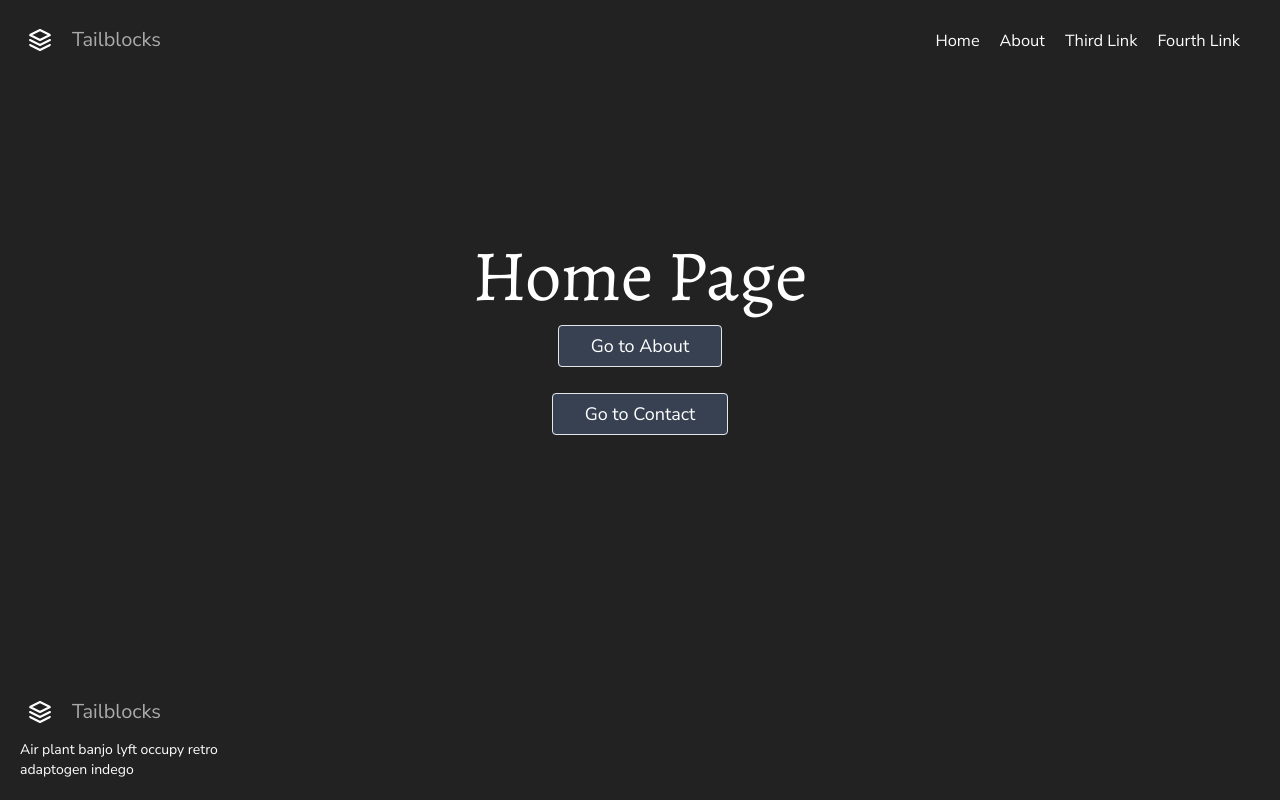
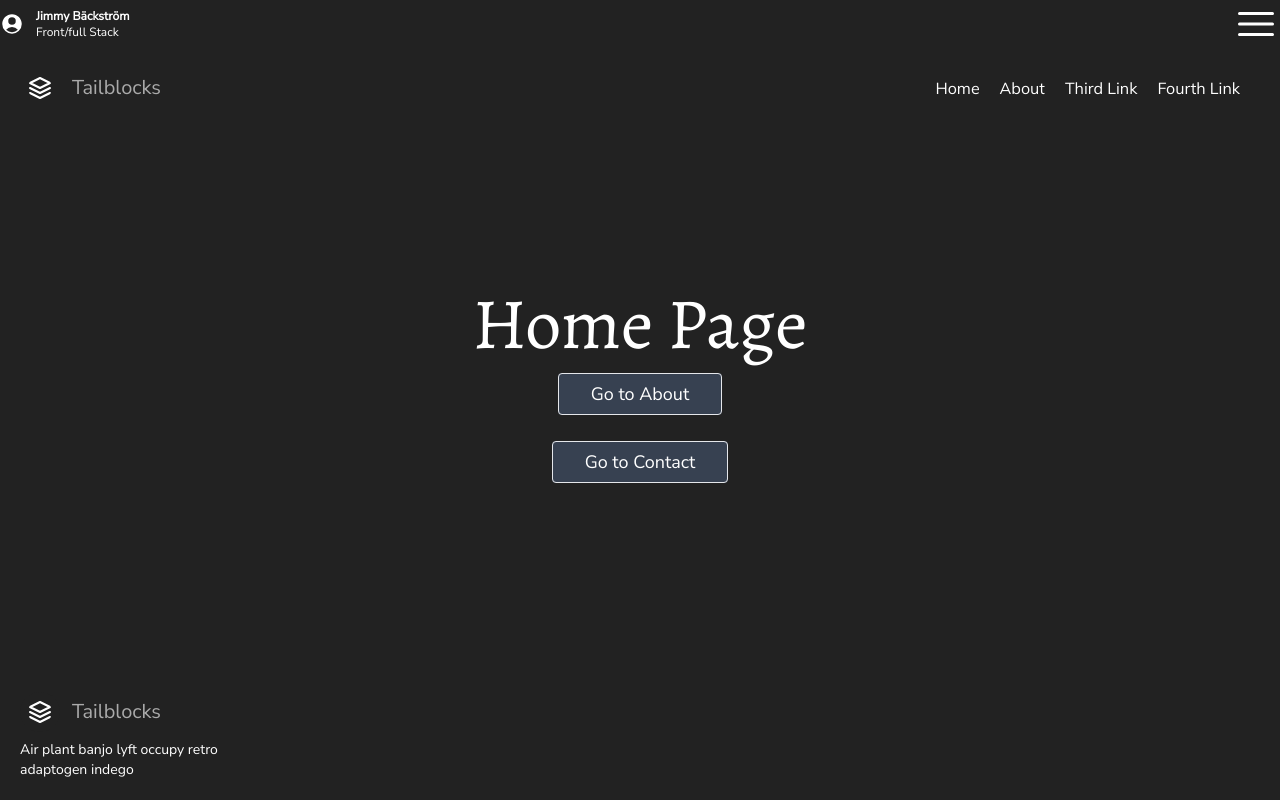
Before and after one commit to wongprom/test-next-13, a Next.js app: page / in a window 1280 px wide. Built offline with nearby package versions, Linux system fonts and the light colour scheme.

Commit message:
New layout Navbar, add Heroicons npm package and start on navbar.

```diff
--- a/components/Navbar.tsx
+++ b/components/Navbar.tsx
@@ -1,10 +1,24 @@
 import Link from 'next/link';
-import React from 'react';
+// import React from 'react';
+import { Bars3Icon } from '@heroicons/react/24/solid';
+import { UserCircleIcon } from '@heroicons/react/24/solid';
 import { mulish } from '../app/fonts/fonts';
 const Navbar = () => {
   return (
-    <header className="shrink-0 bg-[#222222] body-font text-color-[#ffffff]">
-      <div className="mx-auto flex flex-wrap p-5 flex-col md:flex-row items-center">
+    <header className="shrink-0 bg-[#222222] body-font text-[#ffffff]">
+      <div className="flex justify-between">
+        <div className="flex items-center">
+          <UserCircleIcon className="h-6 w-6" />
+          <div className="pl-3 text-xs flex flex-col justify-center">
+            <p className="font-bold">Jimmy Bäckström</p>
+            <p>Front/full Stack</p>
+          </div>
+        </div>
+        <div>
+          <Bars3Icon className="h-12 w-12" />
+        </div>
+      </div>
+      <div className="mx-auto hidden sm:flex flex-wrap p-5 flex-col xl:flex-row items-center">
         <Link
           href={'/'}
           className="flex title-font font-medium items-center text-gray-900 mb-4 md:mb-0"
--- a/package.json
+++ b/package.json
@@ -9,6 +9,7 @@
     "lint": "next lint"
   },
   "dependencies": {
+    "@heroicons/react": "^2.0.18",
     "@types/node": "18.15.11",
     "@types/react": "18.0.35",
     "@types/react-dom": "18.0.11",
```
Also changed, not shown: 1 other file (tests, documents, lock files or other folders).
